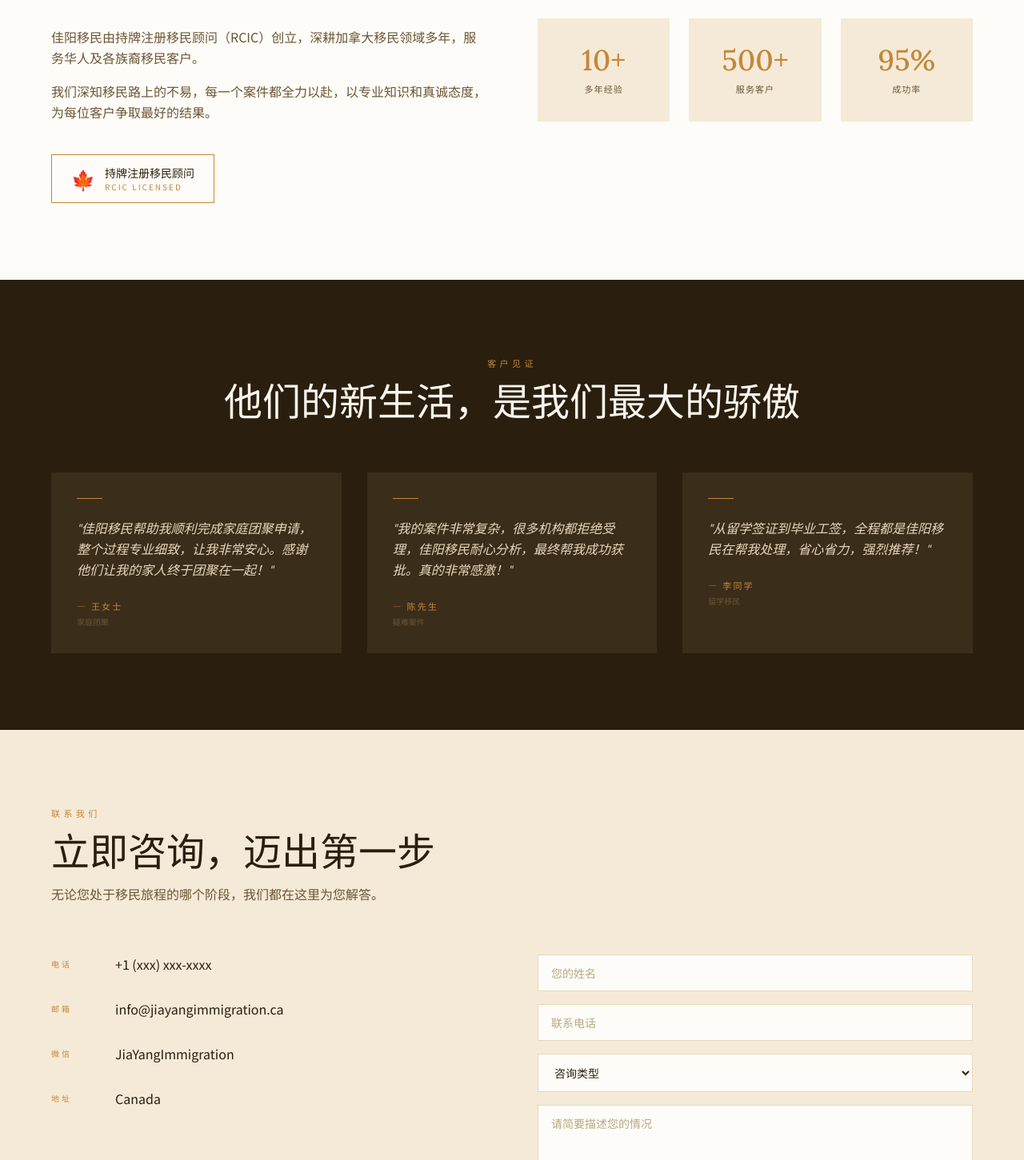
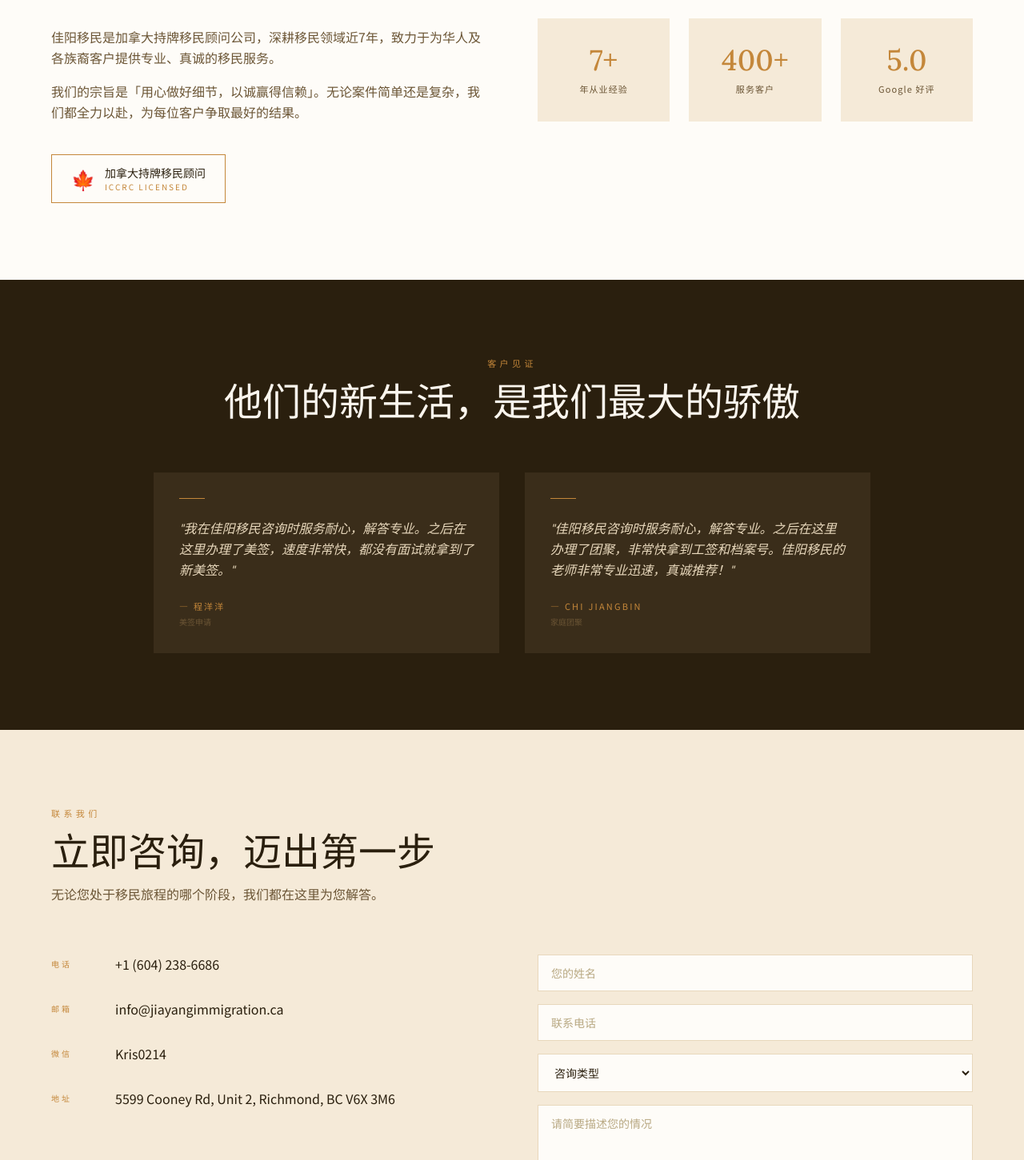
Before and after one commit to simonzixuan/jiayang-immigration, a Next.js app: page / in a window 1280 px wide. Shown: the part 1739-3190 px from the top of the page at 80% size. Built offline with nearby package versions, Linux system fonts and the light colour scheme.

Commit message:
Update with real client info, reviews, and contact details

```diff
--- a/app/page.tsx
+++ b/app/page.tsx
@@ -22,19 +22,18 @@
     ],
     aboutTag: "关于佳阳",
     aboutTitle: "专业与温暖并重",
-    aboutDesc1: "佳阳移民由持牌注册移民顾问（RCIC）创立，深耕加拿大移民领域多年，服务华人及各族裔移民客户。",
-    aboutDesc2: "我们深知移民路上的不易，每一个案件都全力以赴，以专业知识和真诚态度，为每位客户争取最好的结果。",
-    rcic: "持牌注册移民顾问",
-    rcicSub: "RCIC Licensed",
-    stat1: "多年经验",
+    aboutDesc1: "佳阳移民是加拿大持牌移民顾问公司，深耕移民领域近7年，致力于为华人及各族裔客户提供专业、真诚的移民服务。",
+    aboutDesc2: "我们的宗旨是「用心做好细节，以诚赢得信赖」。无论案件简单还是复杂，我们都全力以赴，为每位客户争取最好的结果。",
+    rcic: "加拿大持牌移民顾问",
+    rcicSub: "ICCRC Licensed",
+    stat1: "年从业经验",
     stat2: "服务客户",
-    stat3: "成功率",
+    stat3: "Google 好评",
     testimonialsTag: "客户见证",
     testimonialsTitle: "他们的新生活，是我们最大的骄傲",
     testimonials: [
-      { text: "佳阳移民帮助我顺利完成家庭团聚申请，整个过程专业细致，让我非常安心。感谢他们让我的家人终于团聚在一起！", name: "王女士", type: "家庭团聚" },
-      { text: "我的案件非常复杂，很多机构都拒绝受理，佳阳移民耐心分析，最终帮我成功获批。真的非常感激！", name: "陈先生", type: "疑难案件" },
-      { text: "从留学签证到毕业工签，全程都是佳阳移民在帮我处理，省心省力，强烈推荐！", name: "李同学", type: "留学移民" },
+      { text: "我在佳阳移民咨询时服务耐心，解答专业。之后在这里办理了美签，速度非常快，都没有面试就拿到了新美签。", name: "程洋洋", type: "美签申请" },
+      { text: "佳阳移民咨询时服务耐心，解答专业。之后在这里办理了团聚，非常快拿到工签和档案号。佳阳移民的老师非常专业迅速，真诚推荐！", name: "Chi Jiangbin", type: "家庭团聚" },
     ],
     contactTag: "联系我们",
     contactTitle: "立即咨询，迈出第一步",
@@ -69,19 +68,18 @@
     ],
     aboutTag: "About JiaYang",
     aboutTitle: "Professional & Compassionate",
-    aboutDesc1: "JiaYang Immigration was founded by a licensed Regulated Canadian Immigration Consultant (RCIC), with years of experience serving Chinese and multicultural clients across Canada.",
-    aboutDesc2: "We understand how challenging the immigration journey can be. We approach every case with full commitment, professional knowledge, and genuine care to achieve the best possible outcome for each client.",
-    rcic: "Licensed Immigration Consultant",
-    rcicSub: "RCIC Licensed",
+    aboutDesc1: "JiaYang Immigration is a licensed Canadian immigration consulting company with nearly 7 years of experience, dedicated to providing professional and trustworthy immigration services to Chinese and multicultural clients.",
+    aboutDesc2: "Our motto: \"Attention to detail, trust through integrity.\" Whether your case is simple or complex, we give our full effort to achieve the best possible outcome for every client.",
+    rcic: "Licensed Canadian Immigration Consultant",
+    rcicSub: "ICCRC Licensed",
     stat1: "Years Experience",
     stat2: "Clients Served",
-    stat3: "Success Rate",
+    stat3: "Google Rating",
     testimonialsTag: "Client Stories",
     testimonialsTitle: "Their New Lives Are Our Greatest Pride",
     testimonials: [
-      { text: "JiaYang Immigration helped me complete my family sponsorship application smoothly. The process was professional and thorough, giving me great peace of mind.", name: "Ms. Wang", type: "Family Reunification" },
-      { text: "My case was very complex and many agencies refused to take it. JiaYang patiently analyzed everything and ultimately helped me get approved. I'm truly grateful!", name: "Mr. Chen", type: "Complex Case" },
-      { text: "From my study permit to PGWP, JiaYang handled everything. Stress-free and highly recommended!", name: "Student Li", type: "Study Immigration" },
+      { text: "The service at JiaYang Immigration was patient and professional. I applied for a US visa here and got it approved very quickly — no interview required!", name: "Cheng Yangyang", type: "US Visa" },
+      { text: "The consultation was patient and professional. I completed my family reunification here and quickly received my work permit and file number. Highly recommended!", name: "Chi Jiangbin", type: "Family Reunification" },
     ],
     contactTag: "Contact Us",
     contactTitle: "Start Your Journey Today",
@@ -176,9 +174,9 @@
           </div>
           <div className="grid grid-cols-3 gap-6">
             {[
-              { num: "10+", label: tx.stat1 },
-              { num: "500+", label: tx.stat2 },
-              { num: "95%", label: tx.stat3 },
+              { num: "7+", label: tx.stat1 },
+              { num: "400+", label: tx.stat2 },
+              { num: "5.0", label: tx.stat3 },
             ].map((s) => (
               <div key={s.label} className="text-center py-8 bg-[#F5EAD8]">
                 <p className="font-display text-4xl font-medium text-[#C4873A] mb-2">{s.num}</p>
@@ -196,7 +194,7 @@
             <p className="text-[11px] tracking-[0.4em] uppercase text-[#C4873A] mb-4">{tx.testimonialsTag}</p>
             <h2 className="font-display text-4xl md:text-5xl font-medium text-[#FBF6EE]">{tx.testimonialsTitle}</h2>
           </div>
-          <div className="grid md:grid-cols-3 gap-8">
+          <div className="grid md:grid-cols-2 gap-8 max-w-4xl mx-auto">
             {tx.testimonials.map((r) => (
               <div key={r.name} className="bg-[#3A2D1A] p-8">
                 <div className="w-8 h-px bg-[#C4873A] mb-6" />
@@ -220,10 +218,10 @@
           <div className="grid md:grid-cols-2 gap-16">
             <div className="space-y-8">
               {[
-                { label: tx.phone, value: "+1 (xxx) xxx-xxxx" },
+                { label: tx.phone, value: "+1 (604) 238-6686" },
                 { label: tx.email, value: "info@jiayangimmigration.ca" },
-                { label: tx.wechat, value: "JiaYangImmigration" },
-                { label: tx.address, value: "Canada" },
+                { label: tx.wechat, value: "Kris0214" },
+                { label: tx.address, value: "5599 Cooney Rd, Unit 2, Richmond, BC V6X 3M6" },
               ].map((item) => (
                 <div key={item.label} className="flex gap-4">
                   <span className="text-[10px] tracking-[0.3em] uppercase text-[#C4873A] w-16 pt-1 shrink-0">{item.label}</span>
```
